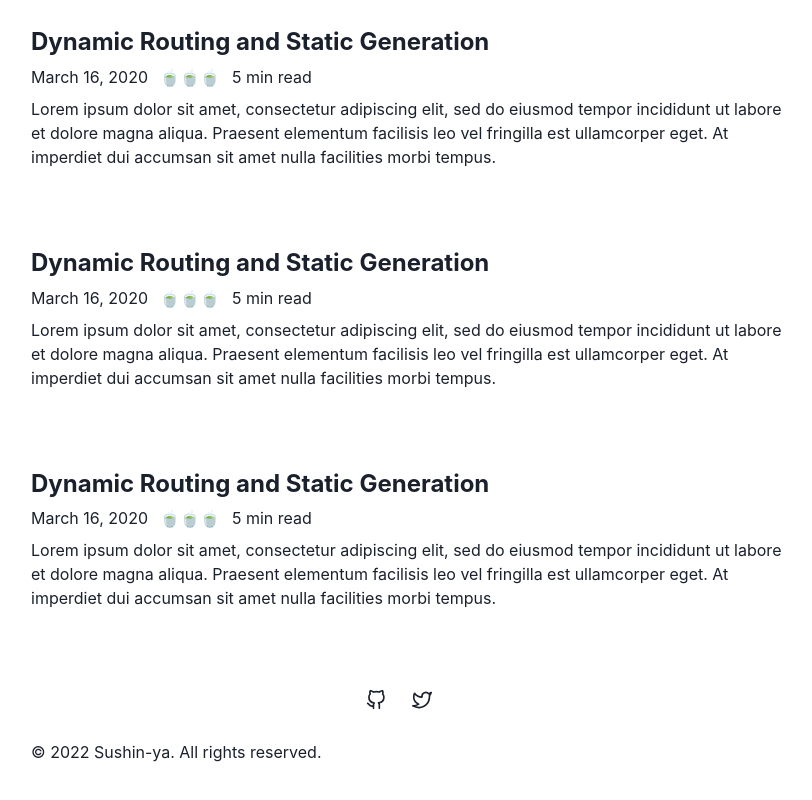
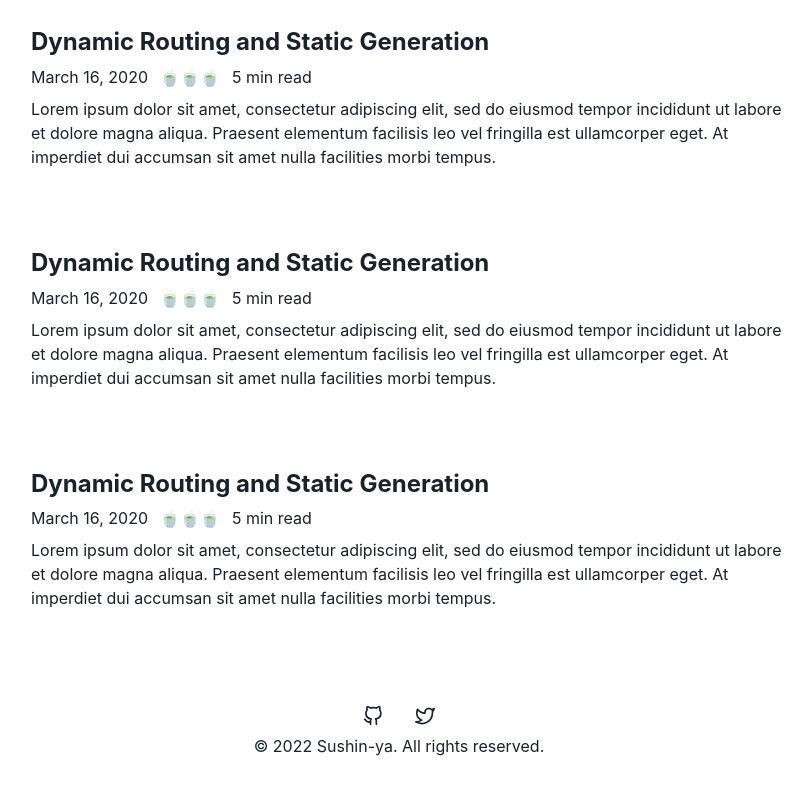
Before and after one commit to sushin-ya/sushin-ya-blog, a Next.js app: page / in a window 1280 px wide. Shown: the part 236-1036 px from the top of the page, without its empty margins (241-1053 px from the left). Built offline with nearby package versions, Linux system fonts and the light colour scheme.

Commit message:
fix: footer

```diff
--- a/src/components/footer/Footer.tsx
+++ b/src/components/footer/Footer.tsx
@@ -1,27 +1,12 @@
-import { Box, Flex, FlexProps, Text, Icon } from '@chakra-ui/react'
+import { Text, Icon, HStack, VStack } from '@chakra-ui/react'
 import { FiGithub, FiTwitter } from 'react-icons/fi'
 
-export const Footer = (props: FlexProps) => (
-  <Flex
-    as="footer"
-    mt="5vh"
-    py="5vh"
-    direction="column"
-    gap={{ base: '1vh', sm: '3vh' }}
-  >
-    <Flex
-      flexDirection="row"
-      justifyContent="center"
-      alignItems="center"
-      gap="2vw"
-    >
-      <Box>
-        <Icon as={FiGithub} w={5} h={5} />
-      </Box>
-      <Box>
-        <Icon as={FiTwitter} w={5} h={5} />
-      </Box>
-    </Flex>
+export const Footer = () => (
+  <VStack pt={24} pb={8}>
+    <HStack spacing={'8'}>
+      <Icon as={FiGithub} w={5} h={5} />
+      <Icon as={FiTwitter} w={5} h={5} />
+    </HStack>
     <Text>&copy; 2022 Sushin-ya. All rights reserved.</Text>
-  </Flex>
+  </VStack>
 )
```
